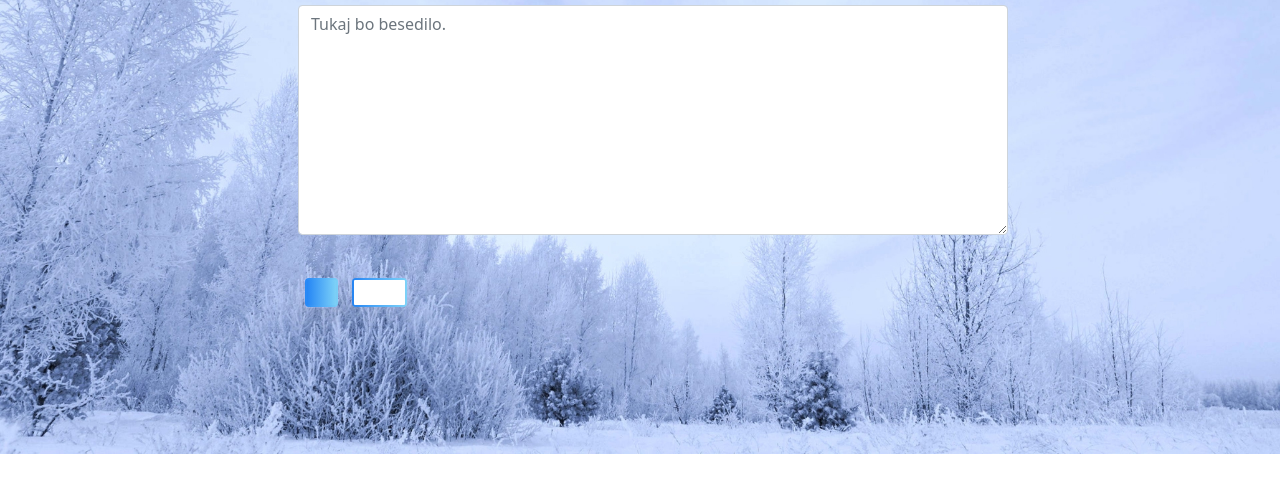
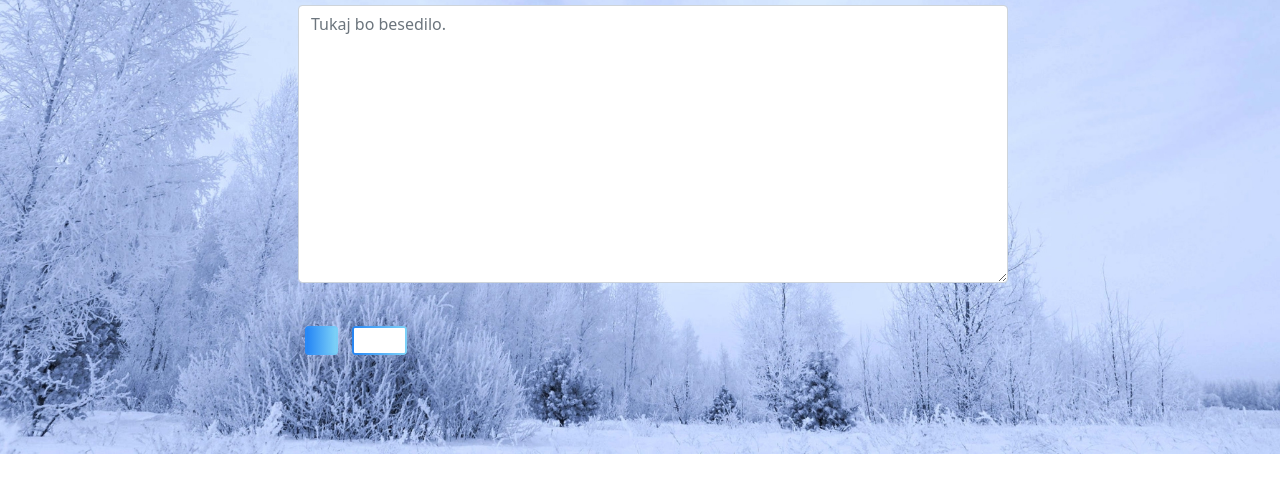
Before and after one commit to nikkavcic/spletna-stran, a plain HTML site: page index.html in a window 1280 px wide. Shown: the part 314-800 px from the top of the page. Drawn offline with Linux system fonts and the light colour scheme.

Commit message:
Update index.html

```diff
--- a/index.html
+++ b/index.html
@@ -79,7 +79,7 @@
                         <h2 class="title-text">Tvoj osebni tekaški partner.</h1>
 
                 <div class="form-group">
-                    <textarea class="form-control ph" rows="9"
+                    <textarea class="form-control ph" rows="11"
                     placeholder="Tukaj bo besedilo."></textarea>
 
 
```
